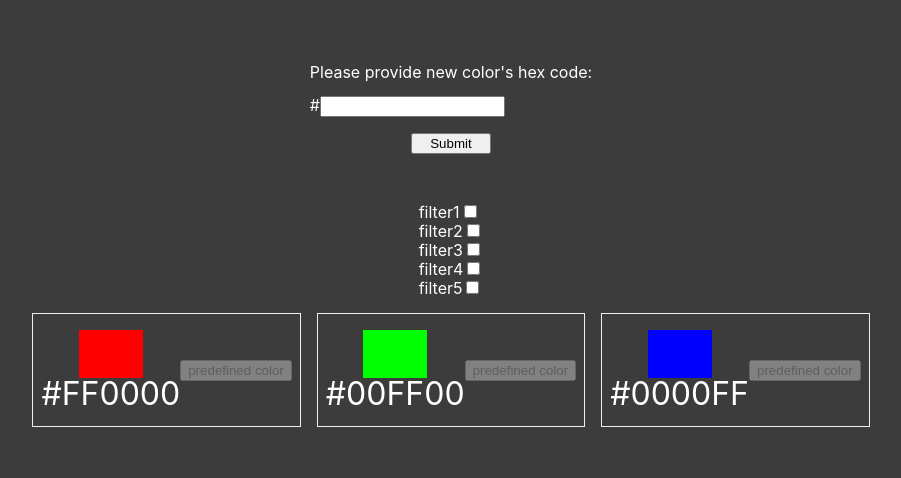
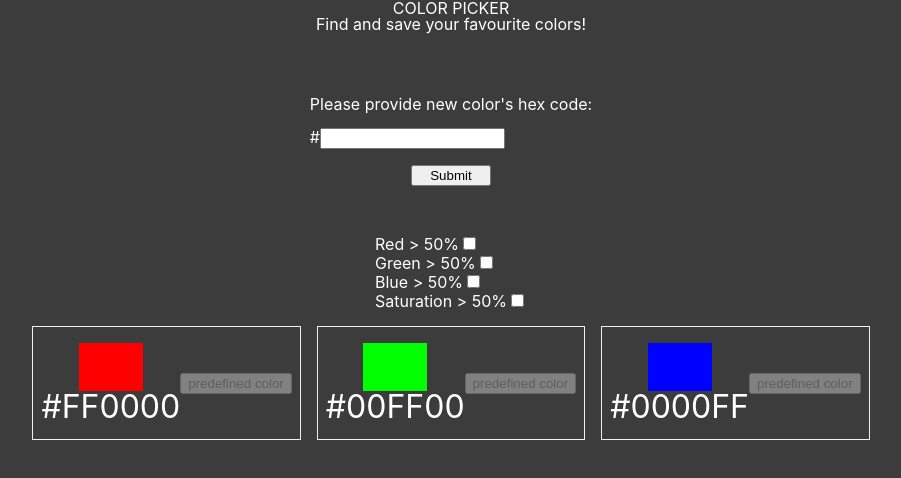
Before and after one commit to Jinpai666/favourite-colors, a React (Create React App) app: page / in a window 1280 px wide. Shown: the top 478 px of the page, without its empty margins (189-1090 px from the left). Built offline with nearby package versions, Linux system fonts and the light colour scheme.

Commit message:
create page header

```diff
--- a/src/App.tsx
+++ b/src/App.tsx
@@ -3,6 +3,7 @@ import AddColorForm from "./components/AddColorForm";
 import FilterColorsForm from "./components/FilterColorsForm";
 import "./scss/main.scss";
 import Generator from "./components/Generator";
+import Header from "./components/Header";
 
 const App = () => {
 
@@ -43,6 +44,7 @@ const App = () => {
 
     return (
         <div className="main">
+            <Header/>
             <AddColorForm
                 allColors={allColors}
                 colorsFromStorage={colorsFromStorage}
--- a/src/components/FilterColorsForm.tsx
+++ b/src/components/FilterColorsForm.tsx
@@ -1,5 +1,4 @@
 import React, {Component} from 'react';
-import Generator from "./Generator";
 
 interface Colors  {
     code: string,
@@ -12,9 +11,9 @@ type MyProps = {
     allColors: Colors[],
     predefinedColors : Colors[]
 }
-type MyState ={
-
-}
+// type MyState ={
+//
+// }
 
 export default class FilterColors extends Component <MyProps> {
 
@@ -23,24 +22,20 @@ export default class FilterColors extends Component <MyProps> {
             <>
                 <form>
                     <div>
-                        <label htmlFor="filter1">filter1</label>
+                        <label htmlFor="filter1">Red {'>'} 50%</label>
                         <input onChange={()=>console.log('filtr1')} type="checkbox" id="filter1" name="filter1" value="filer1"/>
                     </div>
                     <div>
-                        <label htmlFor="filter2">filter2</label>
+                        <label htmlFor="filter2">Green {'>'} 50%</label>
                         <input onChange={()=>console.log('filtr2')} type="checkbox" id="filter2" name="filter2" value="filer2"/>
                     </div>
                     <div>
-                        <label htmlFor="filter3">filter3</label>
+                        <label htmlFor="filter3">Blue {'>'} 50%</label>
                         <input onChange={()=>console.log('filtr3')} type="checkbox" id="filter3" name="filter3" value="filer3"/>
                     </div>
                     <div>
-                        <label htmlFor="filter4">filter4</label>
+                        <label htmlFor="filter4">Saturation {'>'} 50%</label>
                         <input onChange={()=>console.log('filtr4')} type="checkbox" id="filter4" name="filter4" value="filer4"/>
-                    </div>
-                    <div>
-                        <label htmlFor="filter5">filter5</label>
-                        <input onChange={()=>console.log('filtr5')} type="checkbox" id="filter5" name="filter5" value="filer5"/>
                     </div>
                 </form>
             </>
--- /dev/null
+++ b/src/components/Header.tsx
@@ -0,0 +1,14 @@
+import React from "react";
+
+
+const Header = () => {
+
+
+    return(
+        <>
+            <h1 className={"header"}>COLOR PICKER</h1>
+            <p className={"header__text"}>Find and save your favourite colors!</p>
+        </>
+    )
+}
+export default Header;
--- a/src/scss/_generator.scss
+++ b/src/scss/_generator.scss
@@ -42,6 +42,12 @@
     padding: 1rem 1.5rem;
     text-align: center;
     transition: all .2s, box-shadow .08s ease-in;
+    @media (max-width: 430px) {
+      line-height: .8rem;
+      font-size: .8rem;
+      padding: 1.2rem 1.5rem;
+
+    }
     &:hover {
       box-shadow: rgba(50, 50, 93, .1) 0 0 0 1px inset, rgba(50, 50, 93, .2) 0 6px 15px 0, rgba(0, 0, 0, .1) 0 2px 2px 0, rgba(50, 151, 211, .3) 0 0 0 4px;
     }
```
